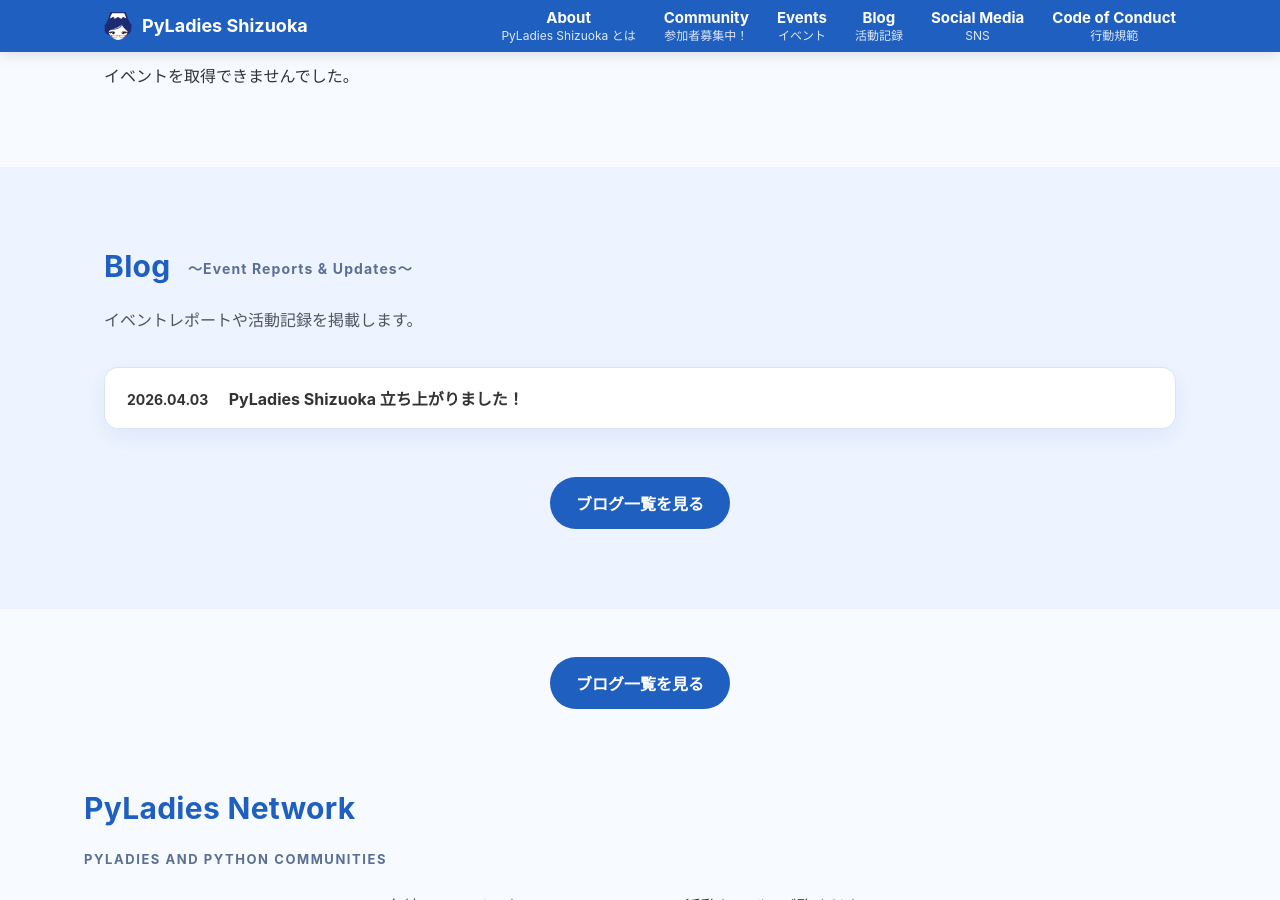
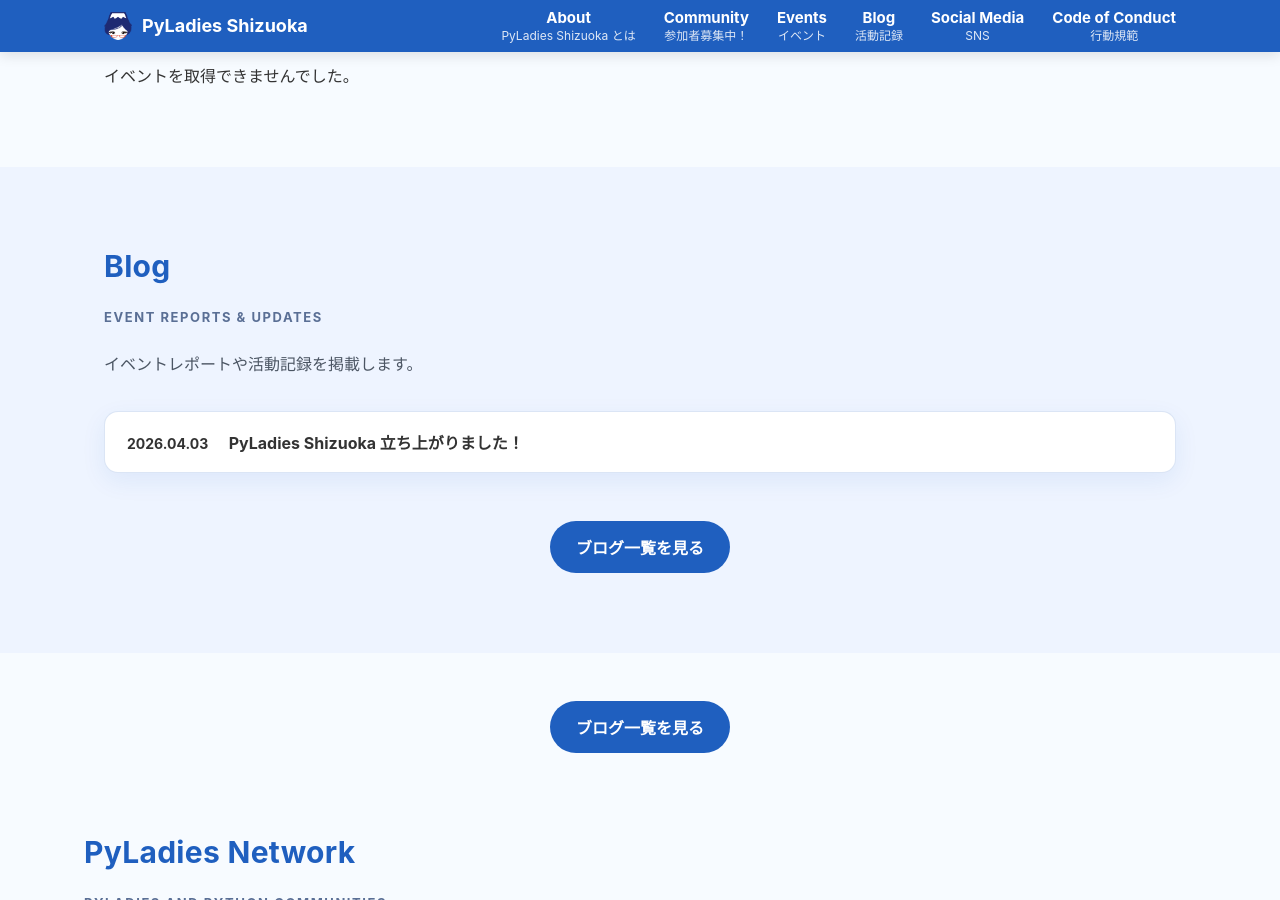
Before and after one commit to PyLadiesShizuoka/pyladiesshizuoka.github.io, a Jekyll site: the page built from index.html, in a window 1280 px wide and 900 px high, scrolled down 1395 px. Built offline with Jekyll 4.4.1, drawn with Linux system fonts in a browser that asks for light colours.

Commit message:
Update index.html

```diff
--- a/index.html
+++ b/index.html
@@ -70,9 +70,8 @@
   <div class="container">
     <div class="section-heading blog-heading">
       <h2>
-        Blog
-        <span>～Event Reports & Updates～</span>
-      </h2>
+        Blog</h2>
+        <span><p class="section-kicker"> Event Reports & Updates</p></span>
       <p class="network-lead">
         イベントレポートや活動記録を掲載します。
       </p>
```
